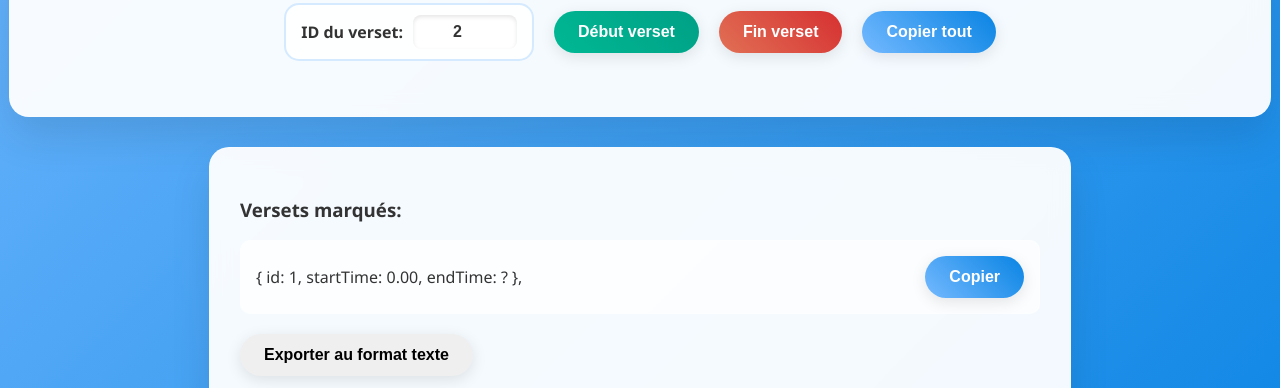
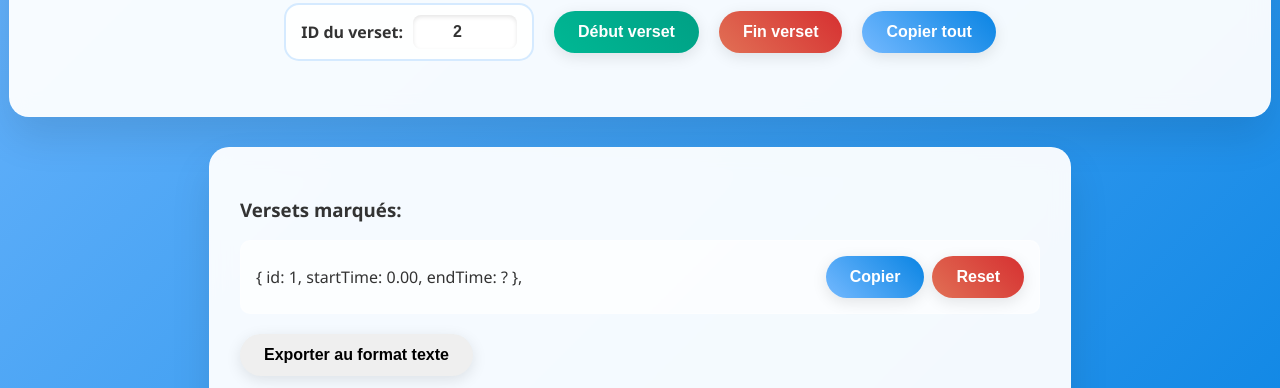
Before and after one commit to Ib-dI/versets-split, a plain HTML site: page index.html in a window 1280 px wide. Both pictures are taken after a click on the button "Début verset". Shown: the part 386-774 px from the top of the page. Drawn offline with Linux system fonts and the light colour scheme.

Commit message:
Adding reset Button

```diff
--- a/script.js
+++ b/script.js
@@ -106,8 +106,12 @@ document.addEventListener('DOMContentLoaded', function() {
             const verseText = document.createElement('span');
             verseText.textContent = `{ id: ${verse.id}, startTime: ${verse.start.toFixed(2)}, endTime: ${verse.end ? verse.end.toFixed(2)+'' : '?'} },`;
 
+            // Création du conteneur pour les boutons d'action
+            const actionsDiv = document.createElement('div');
+            actionsDiv.className = 'verse-actions';
+
             const copyBtn = document.createElement('button');
-            copyBtn.className = 'copy-btn';
+            copyBtn.className = 'copy-btn verse-action-btn';
             copyBtn.textContent = 'Copier';
             copyBtn.addEventListener('click', () => {
                 const text = `{ id: ${verse.id}, startTime: ${verse.start.toFixed(2)}, endTime: ${verse.end ? verse.end.toFixed(2)+'' : '?'} },`;
@@ -116,8 +120,20 @@ document.addEventListener('DOMContentLoaded', function() {
                     .catch(err => console.error('Erreur de copie:', err));
             });
 
+            const resetBtn = document.createElement('button');
+            resetBtn.className = 'end-btn verse-action-btn';
+            resetBtn.textContent = 'Reset';
+            resetBtn.addEventListener('click', () => {
+                verses.splice(index, 1);
+                updateVerseList();
+                showNotification('Verset supprimé !');
+            });
+
+            actionsDiv.appendChild(copyBtn);
+            actionsDiv.appendChild(resetBtn);
+
             verseEntry.appendChild(verseText);
-            verseEntry.appendChild(copyBtn);
+            verseEntry.appendChild(actionsDiv);
             verseList.appendChild(verseEntry);
         });
     }
--- a/styles.css
+++ b/styles.css
@@ -194,6 +194,7 @@ button:active {
 
 .export-section {
     margin-top: 20px;
+    width: 95%;
 }
 
 textarea {
@@ -216,3 +217,12 @@ textarea:focus {
     box-shadow: 0 0 0 3px rgba(116, 185, 255, 0.1);
     background: white;
 }
+
+.verse-action-btn + .verse-action-btn {
+    margin-left: 8px;
+}
+
+.verse-actions {
+    display: flex;
+    align-items: center;
+}
```
